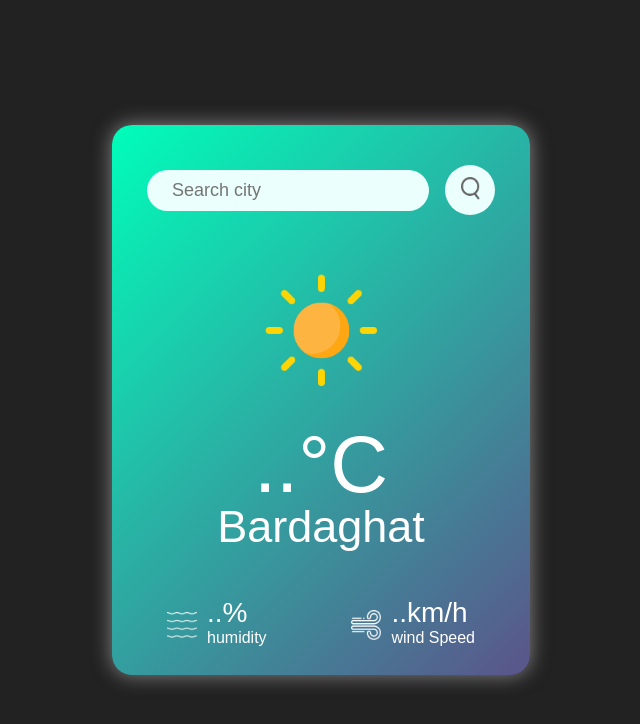
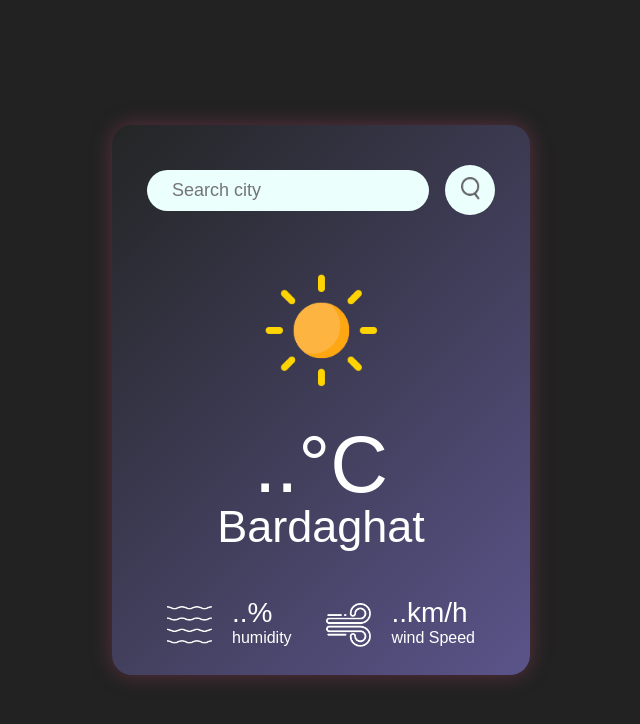
Before and after one commit to Fauzdar000/weatherApps, a plain HTML site: page index.html in a window 1280 px wide. Shown: the whole page, without its empty margins (319-959 px from the left). Drawn offline with Linux system fonts and the light colour scheme.

Commit message:
Update style.css
style

```diff
--- a/style.css
+++ b/style.css
@@ -17,13 +17,13 @@ body{
 
     height: 550px;
     max-width: 430px;
-    background: linear-gradient(135deg,#00feba,#5b548a);
+    background: linear-gradient(135deg,#4e9a8607,#5b548a);
     color: #fff;
     padding: 40px 35px;
     border-radius: 20px;
     margin: 20px;
     text-align: center;
-      box-shadow: 0 0 20px rgba(240, 238, 238, 0.5);
+      box-shadow: 0 0 20px rgba(149, 63, 95, 0.5);
     /* width: 100%;
     max-width: 430px;
     background: linear-gradient(135deg,#00feba,#5b548a);
@@ -37,6 +37,7 @@ body{
     flex-direction: column;
     align-items: center;
     justify-content: center; */
+
 
 
 
@@ -77,6 +78,8 @@ body{
     width: 19px;
 }
 
+
+
 .weather-icon{
     width: 170px;
     margin-top: 30px;
@@ -103,12 +106,13 @@ body{
 
 .col{
     display: flex;
+
     align-items: center;
     text-align: left;
 }
 .col img{
-    width: 30px;
-    margin-right: 10px;
+    width: 45px;
+    margin-right: 20px;
 }
 .humidity, .wind{
     font-size: 28px;
```
